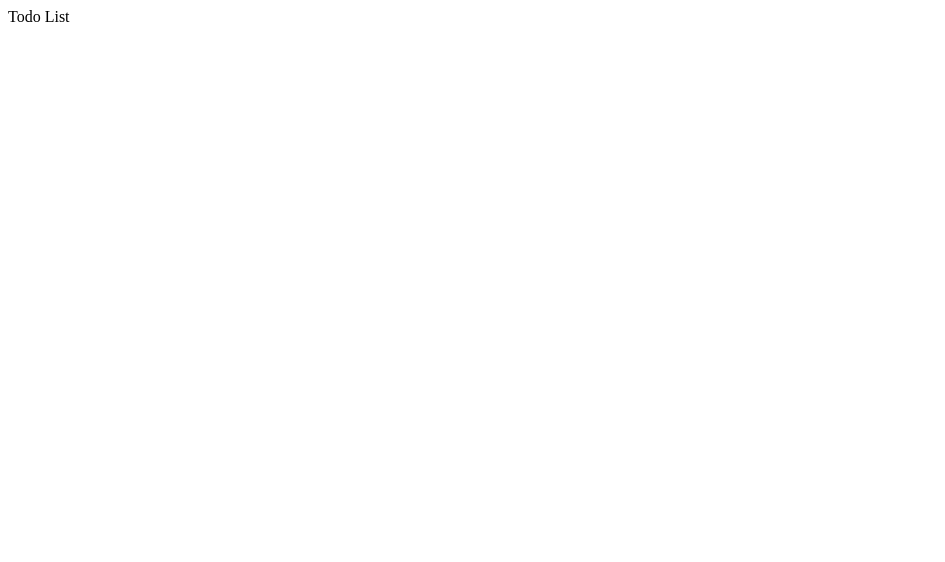
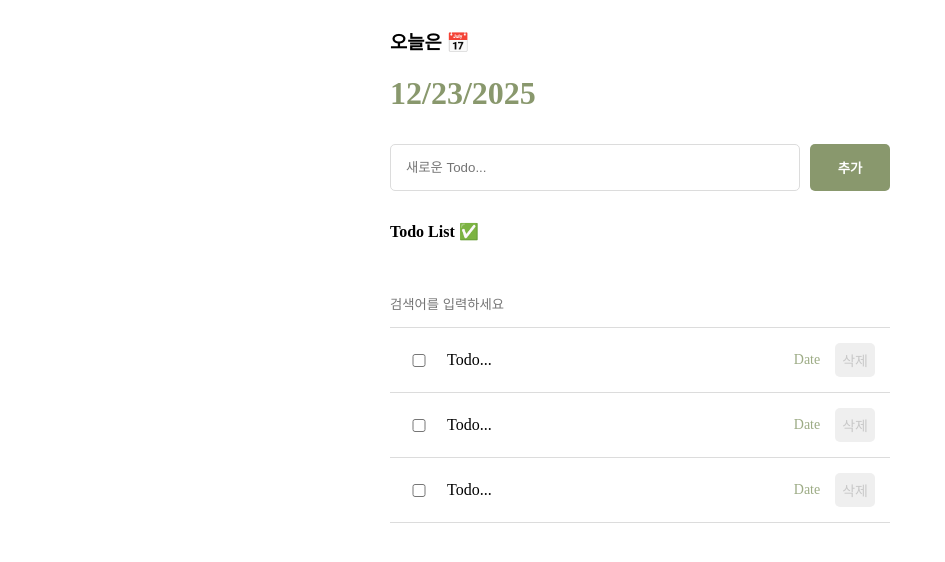
Before and after one commit to hyer0705/onebite-react, a React (Vite) app in the folder missions/day14/: page / in a window 1280 px wide. Shown: the top 562 px of the page, without its empty margins (0-945 px from the left). Built offline with nearby package versions, Linux system fonts and the light colour scheme.

Commit message:
Style: Todo App UI 구현

```diff
--- a/missions/day14/src/App.css
+++ b/missions/day14/src/App.css
@@ -0,0 +1,8 @@
+.App {
+  width: 500px;
+  margin: 0 auto;
+
+  display: flex;
+  flex-direction: column;
+  gap: 10px;
+}
--- a/missions/day14/src/App.jsx
+++ b/missions/day14/src/App.jsx
@@ -1,7 +1,16 @@
 import "./App.css";
+import Editor from "./components/Editor";
+import Header from "./components/Header";
+import List from "./components/List";
 
 function App() {
-  return <>Todo List</>;
+  return (
+    <div className="App">
+      <Header />
+      <Editor />
+      <List />
+    </div>
+  );
 }
 
 export default App;
--- /dev/null
+++ b/missions/day14/src/components/Editor.css
@@ -0,0 +1,25 @@
+.Editor {
+  display: flex;
+  gap: 10px;
+}
+
+.Editor input {
+  flex: 1;
+  padding: 15px;
+  border-radius: 5px;
+  border: 1px solid rgb(220, 220, 220);
+}
+
+.Editor input:focus {
+  outline: 2px solid rgb(137, 152, 109);
+}
+
+.Editor button {
+  width: 80px;
+  border: none;
+  border-radius: 5px;
+  background-color: rgb(137, 152, 109);
+  color: white;
+  font-weight: 700;
+  cursor: pointer;
+}
--- /dev/null
+++ b/missions/day14/src/components/Editor.jsx
@@ -0,0 +1,12 @@
+import "./Editor.css";
+
+const Editor = () => {
+  return (
+    <div className="Editor">
+      <input type="text" placeholder="새로운 Todo..." />
+      <button>추가</button>
+    </div>
+  );
+};
+
+export default Editor;
--- /dev/null
+++ b/missions/day14/src/components/Header.css
@@ -0,0 +1,3 @@
+.Header h1 {
+  color: rgb(137, 152, 109);
+}
--- /dev/null
+++ b/missions/day14/src/components/Header.jsx
@@ -0,0 +1,12 @@
+import "./Header.css";
+
+const Header = () => {
+  return (
+    <div className="Header">
+      <h3>오늘은 📅</h3>
+      <h1>{new Date().toLocaleDateString()}</h1>
+    </div>
+  );
+};
+
+export default Header;
--- /dev/null
+++ b/missions/day14/src/components/List.css
@@ -0,0 +1,22 @@
+.List {
+  display: flex;
+  flex-direction: column;
+  gap: 20px;
+}
+
+.List .search {
+  flex: 1;
+  border: none;
+  border-bottom: 1px solid rgb(220, 220, 220);
+  padding: 15px 0;
+}
+
+.List .search:focus {
+  outline: none;
+  border-bottom: 1px solid rgb(137, 152, 109);
+}
+
+.List .todo_wrapper {
+  display: flex;
+  flex-direction: column;
+}
--- /dev/null
+++ b/missions/day14/src/components/List.jsx
@@ -0,0 +1,18 @@
+import "./List.css";
+import TodoItem from "./TodoItem";
+
+const List = () => {
+  return (
+    <div className="List">
+      <h4>Todo List ✅</h4>
+      <div className="todo_wrapper">
+        <input className="search" type="text" placeholder="검색어를 입력하세요" />
+        <TodoItem />
+        <TodoItem />
+        <TodoItem />
+      </div>
+    </div>
+  );
+};
+
+export default List;
--- /dev/null
+++ b/missions/day14/src/components/TodoItem.css
@@ -0,0 +1,30 @@
+.TodoItem {
+  display: flex;
+  align-items: center;
+  justify-content: center;
+  gap: 15px;
+  padding: 15px;
+  border-bottom: 1px solid rgb(220, 220, 220);
+}
+
+.TodoItem input[type="checkbox"] {
+  width: 20px;
+}
+
+.TodoItem .item {
+  flex: 1;
+}
+
+.TodoItem .date {
+  font-size: 14px;
+  color: rgb(156, 171, 132);
+}
+
+.TodoItem button {
+  border: none;
+  border-radius: 5px;
+  padding: 7px;
+  cursor: pointer;
+  color: rgb(200, 200, 200);
+  font-size: 14px;
+}
--- /dev/null
+++ b/missions/day14/src/components/TodoItem.jsx
@@ -0,0 +1,14 @@
+import "./TodoItem.css";
+
+const TodoItem = () => {
+  return (
+    <div className="TodoItem">
+      <input type="checkbox" />
+      <div className="item">Todo...</div>
+      <div className="date">Date</div>
+      <button>삭제</button>
+    </div>
+  );
+};
+
+export default TodoItem;
```
